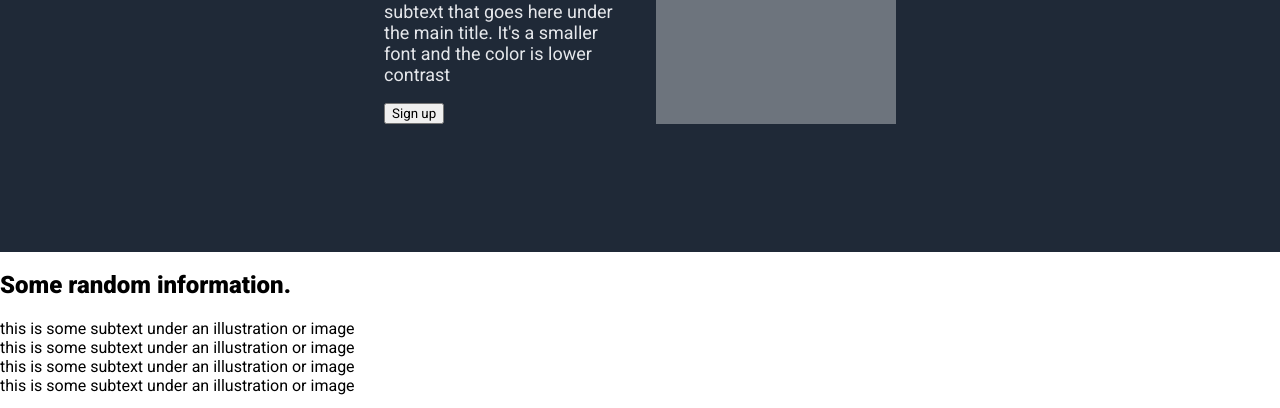
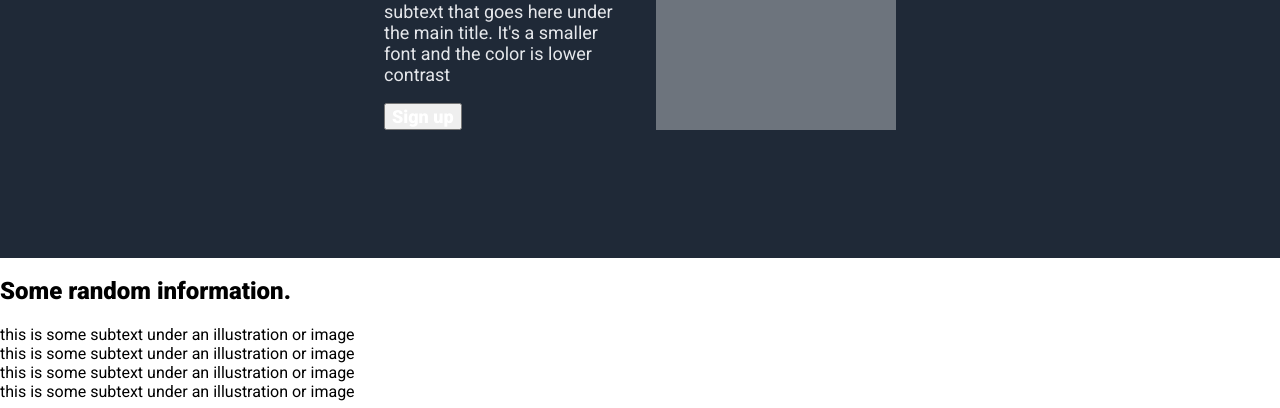
Before and after one commit to AllieKatte/odin-landing-page, a plain HTML site: page index.html in a window 1280 px wide. Shown: the part 386-794 px from the top of the page. Drawn offline with Linux system fonts and the light colour scheme.

Commit message:
Set the font size, weight, and color of the hero signup button label

```diff
--- a/style.css
+++ b/style.css
@@ -70,6 +70,12 @@ body {
   padding: 0.25em 0 1em;
 }
 
+.hero-text > button {
+  font-size: 18px;
+  font-weight: 700;
+  color: white;
+}
+
 .hero-image {
   display: flex;
   justify-content: center;
```
